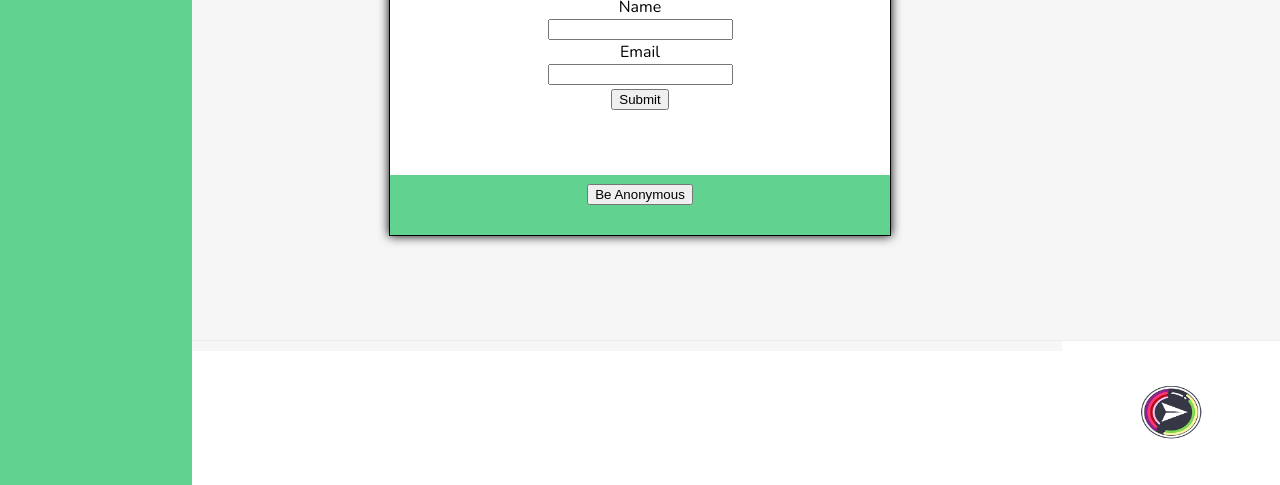
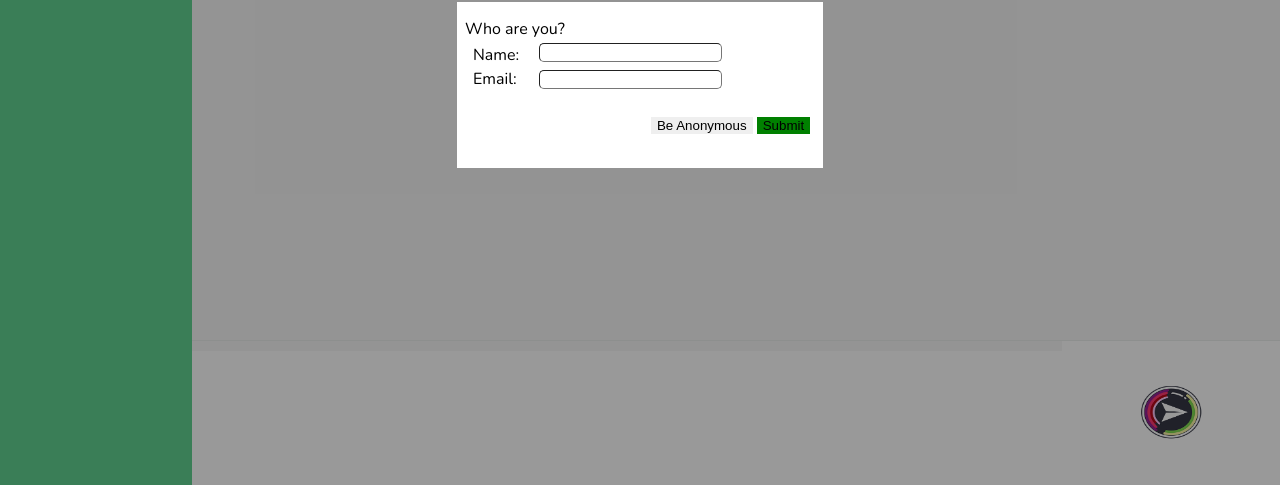
Before and after one commit to bergeramit/Babble-Chat, a website: page client/index.html in a window 1280 px wide. Shown: the part 315-800 px from the top of the page. Drawn offline with nearby package versions, Linux system fonts and the light colour scheme.

Commit message:
fixed modal big, need to fix modal small

```diff
--- a/client/index.html
+++ b/client/index.html
@@ -44,23 +44,37 @@
 
         </section>
     </article>
-
-
-    <div class="modal" id="register">
+    <section class="main-modal" id="register">
+        <div class="modal">
             <section class="modal-header">
-            <h1>Welcome</h1>
+                <h2>Who are you?</h2>
             </section>
             <section class="modal-body">
                 <form id="modal-form" class="form-content" method="POST">
-                <label>Name </label><input id="name_modal" type="text" />
-                <label for="email">Email </label><input id="email" type="email" />
-                <input type="submit" class="modal-register-button"></input>
+                    <ol>
+                        <li><label>Name: </label>
+                        </li>
+                        <li>
+                            <label for="email">Email: </label>
+                        </li>
+                    </ol>
+                    <ol>
+                        <li>
+                            <input id="name_modal" type="text" />
+                        </li>
+                        <li>
+                            <input id="email" type="email" />
+                        </li>
+                    </ol>
+                    <ul>
+                        <li><button class="modal-close-button" onclick="Babble.modalFunctionAnon()">Be Anonymous</button></li>
+                        <li><input type="submit" class="modal-register-button"></input>
+                        </li>
+                    </ul>
                 </form>
             </section>
-        <section class="modal-footer">
-            <button class="modal-close-button" onclick="Babble.modalFunctionAnon()">Be Anonymous</button>
+        </div>
     </section>
-    </div>
     <script src="scripts/main.js" type="text/javascript"></script>
 </body>
 
--- a/client/styles/style.css
+++ b/client/styles/style.css
@@ -254,50 +254,87 @@ textarea:focus { outline:0 !important; }
 
 
 .modal {
-	border: 1px solid black;
 	position: fixed;
 	top: 0;
-	left: 0;
+    left: 0;
+    padding: 0.5rem;
 	right: 0;
 	bottom: 0;
 	width: 80%;
-	max-width: 500px;
-	max-height: 300px;
+	max-width: 350px;
+	max-height: 150px;
 	margin: auto;
 	background-color: white;
     display: block;
-	box-shadow: 0 0 10px 0 black;
 }
 
 
-/*form label{
-    display: block;
-    margin: auto;
-}*/
 .modal-header{
-    height: 20%;
-    width: 100%;
+    height: 10%;
+    margin-top:3%;
+    width: fit-content;
     position: absolute;
+    padding: 0.5rem;
     top:0;
+    left: 0;
     font-family: 'Nunito', sans-serif;
-background-color: #61D290;
-color: white;
+    color: black;
 }
 .modal-body{
-    height: 60%;
-    width: 100%;
+    top: 20%;
+    width: 350px;
+    height: 120px;
+    /* width: fit-content; */
     position: absolute;
-    bottom:20%;
     font-family: 'Nunito', sans-serif;
 }
-.modal-footer{
-    height: 20%;
-    width: 100%;
-    position: absolute;
-    bottom:0;
-background-color: #61D290;
+.modal-body ul{
+    display: block;
+    float: right;
+    border:  0;
+    margin: 0;
+    padding: 0;
+    margin-right: 0.3rem;
+}
+.modal-body ol li{
+    margin: 0.5rem;
+    display: block;
+}
+.modal-body ul li{
+    display: inline-block;
+}
+.modal-body label{
+display: inline-block;
 }
 
+.main-modal{
+    position: fixed;
+    z-index: 1;
+    left: 0;
+    top: 0;
+    width: 100%;
+    height: 100%;
+    background-color: rgb(0,0,0); /* Fallback color */
+    background-color: rgba(0,0,0,0.4); /* Black w/ opacity */
+}
+
+.modal-body ol{
+    display: inline-block;
+}
+.modal-body ol input{
+    padding: auto;
+    border-width: 1px;
+    border-radius: 5px;
+    display: inline-block;
+}
+.modal-body button{
+    width: fit-content;
+    border: 0;
+}
+.modal-body ul input{
+    border: 0;
+    background-color: green;
+}
 section h1{
     height:80%;
     font-size: 2rem;
@@ -310,20 +347,6 @@ section h1{
     text-align: center;
 }
 
-
-.form-content input{
-    display: block;
-    margin-top: 4px;
-    margin-left: auto;
-    margin-right: auto;
-}
-form label{
-    display: block;
-    margin-left: auto;
-    margin-top: 4px;
-    margin-right: auto;
-    text-align: center;
-}
 .modal-register-button{
 margin-left: auto;
 margin-top: 20px;
@@ -391,4 +414,29 @@ header img{
     /*margin: 1px;*/
     margin: 0.4rem;
 }
+
+
+.modal{
+    position: fixed;
+	top: 0;
+    left: 0;
+    padding: 0.5rem;
+	right: 0;
+	bottom: 0;
+	width: 80%;
+	max-width: 100%;
+	max-height: 80%;
+	margin: auto;
+	background-color: white;
+    display: block;
 }
+.modal-body{
+    top: 20%;
+    /* width: 350px;
+    height: 120px; */
+    position: absolute;
+    font-family: 'Nunito', sans-serif;
+}
+
+
+}
```
Lines whose indentation alone changed are shown as unchanged.
